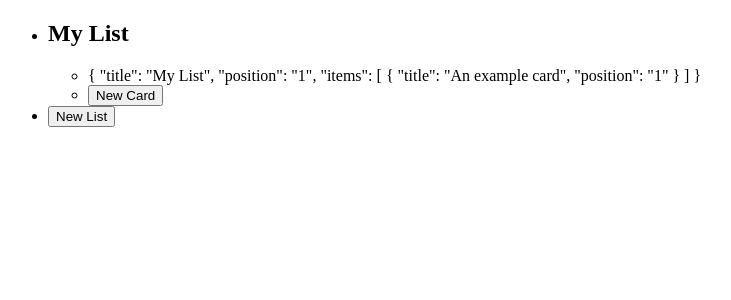
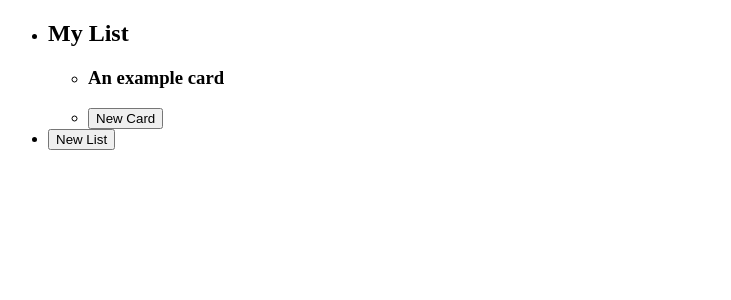
Before and after one commit to MarcFairbrother/kanban, a Vue app: page / in a window 1280 px wide. Shown: the top 300 px of the page, without its empty margins (0-731 px from the left). Built offline with nearby package versions, Linux system fonts and the light colour scheme.

Commit message:
Set up card component

```diff
--- /dev/null
+++ b/src/components/SingleCard.vue
@@ -0,0 +1,12 @@
+<template>
+  <article>
+    <h3>{{ cardData.title }}</h3>
+  </article>
+</template>
+
+<script>
+export default {
+  name: 'SingleCard',
+  props: ['cardData'],
+};
+</script>
--- a/src/components/SingleList.vue
+++ b/src/components/SingleList.vue
@@ -1,6 +1,8 @@
 <template>
   <ul class="list">
-    <li>{{ listData }}</li>
+    <li v-for="(item, idx) in listData.items" :key="idx">
+      <SingleCard :card-data="item" />
+    </li>
     <li>
       <button class="js-newCard" @click="handleNewCard(listData.position)">New Card</button>
     </li>
@@ -11,11 +13,15 @@
 </template>
 
 <script>
+import SingleCard from '@/components/SingleCard.vue';
 import { mapActions } from 'vuex';
 
 export default {
   name: 'SingleList',
   props: ['listData'],
+  components: {
+    SingleCard,
+  },
   methods: {
     ...mapActions({ deleteList: 'deleteList', newCard: 'newCard' }),
     handleDeleteList(position) {
```
Also changed, not shown: 1 other file (tests, documents, lock files or other folders).
